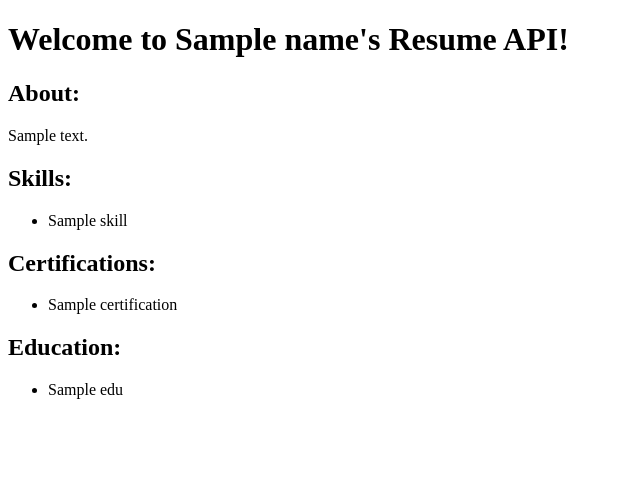
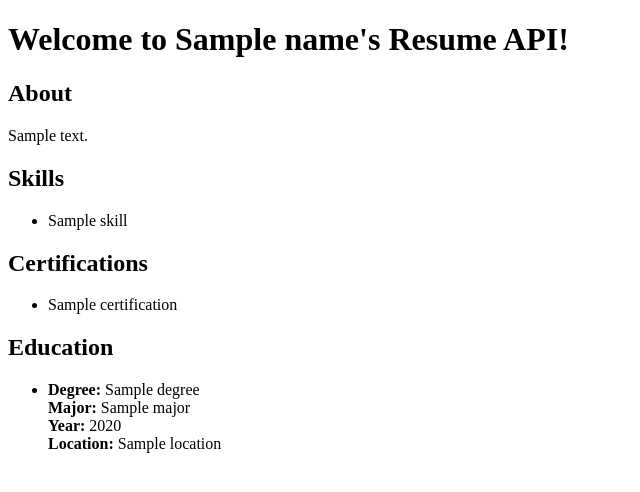
Before and after one commit to niharkarra/SA-Practical, a Flask app: template templates/home.html in a window 1280 px wide. Shown: the top 492 px of the page, without its empty margins (0-640 px from the left). Run offline with Flask 3, Linux system fonts and the light colour scheme; the template is opened without the code that fills it: most values are stand-ins (such as "Sample title", 1, 10 or a date in 2020).

Commit message:
chnage2s

```diff
--- a/app.py
+++ b/app.py
@@ -31,7 +31,7 @@ resume_data = {
 
 @app.route('/')
 def home():
-    return render_template('home.html', name=resume_data["name"], about=resume_data["about"], skills=resume_data["skills"], certifications=resume_data["certifications"], education=resume_data["education"])
+    return render_template('home.html', name=resume_data["name"], about=resume_data["about"], skills=resume_data["skills"], certifications=resume_data["certifications"], education_data=resume_data["education"])
 
 @app.route('/skills', methods=['GET'])
 def display_skills():
--- a/templates/home.html
+++ b/templates/home.html
@@ -5,24 +5,29 @@
 </head>
 <body>
     <h1>Welcome to {{ name }}'s Resume API!</h1>
-    <h2>About:</h2>
+    <h2>About</h2>
     <p>{{ about }}</p>
-    <h2>Skills:</h2>
+    <h2>Skills</h2>
     <ul>
         {% for skill in skills %}
             <li>{{ skill }}</li>
         {% endfor %}
     </ul>
-    <h2>Certifications:</h2>
+    <h2>Certifications</h2>
     <ul>
         {% for certification in certifications %}
             <li>{{ certification }}</li>
         {% endfor %}
     </ul>
-    <h2>Education:</h2>
+    <h2>Education</h2>
     <ul>
-        {% for education in education %}
-            <li>{{ education }}</li>
+        {% for education_item in education_data %}
+            <li>
+                <strong>Degree:</strong> {{ education_item.degree }}<br>
+                <strong>Major:</strong> {{ education_item.major }}<br>
+                <strong>Year:</strong> {{ education_item.year }}<br>
+                <strong>Location:</strong> {{ education_item.location }}<br>
+            </li>
         {% endfor %}
     </ul>
 </body>
```
